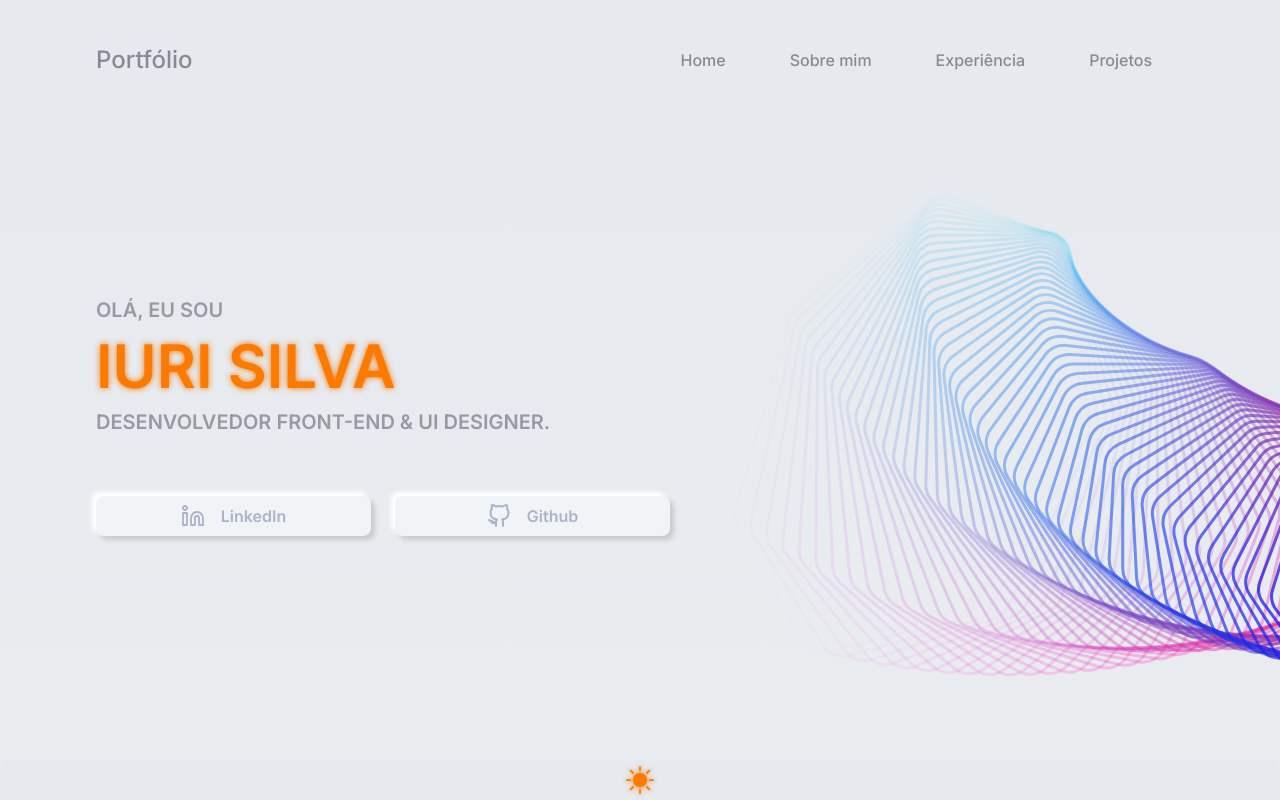
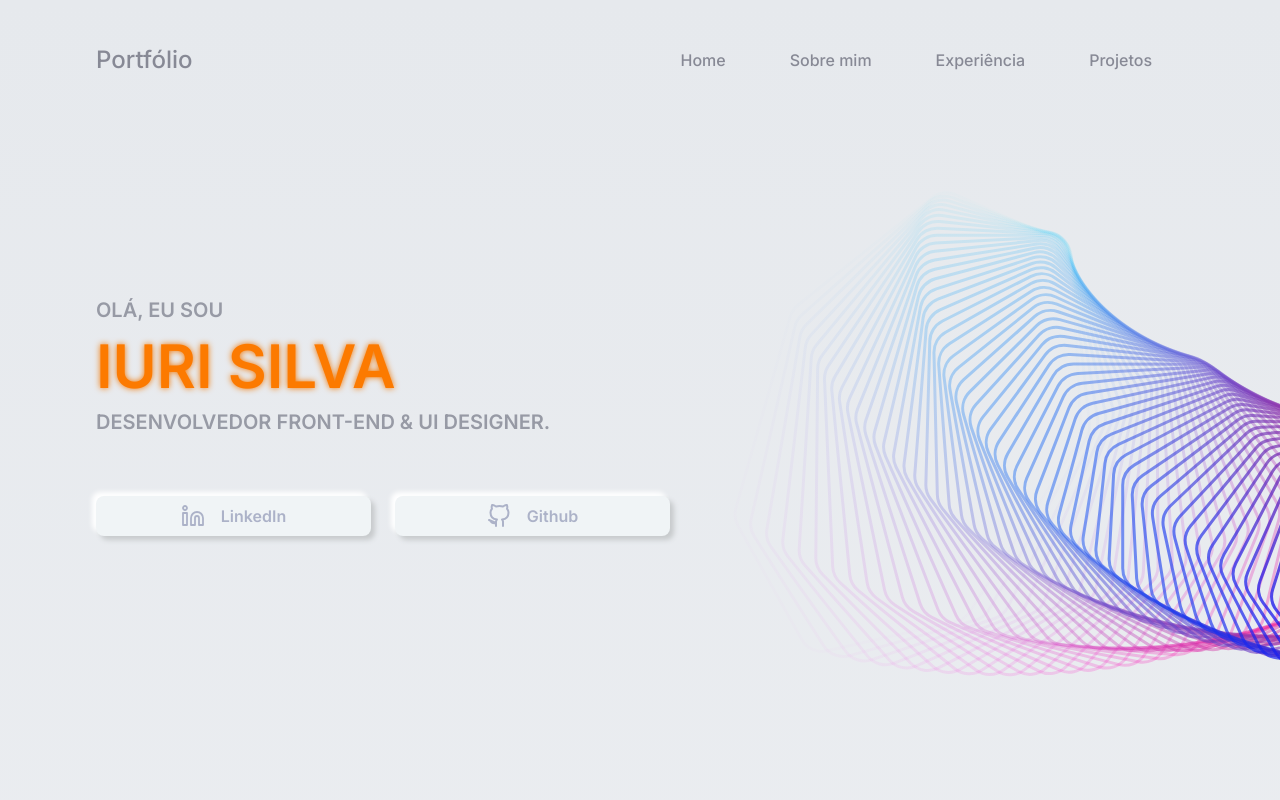
Before and after one commit to lui-dias/desafio-20, a Next.js app: page / in a window 1280 px wide. Shown: the top 800 px of the page. Built offline with nearby package versions, Linux system fonts and the light colour scheme.

Commit message:
increase height + hidden bottom menu on desktop

```diff
--- a/src/components/BottomMenu/index.tsx
+++ b/src/components/BottomMenu/index.tsx
@@ -11,7 +11,7 @@ type Props = {
 
 export function BottomMenu({ theme, setTheme }: Props) {
     return (
-        <div className='menu fixed w-screen h-[5vh] bg-[#e6e9ed] dark:bg-_dark-200 top-[calc(100%-5vh)] z-50 rounded-t-lg'>
+        <div className='menu fixed w-screen h-[7vh] bg-[#e6e9ed] dark:bg-_dark-200 top-[calc(100%-7vh)] z-50 rounded-t-lg lg:hidden'>
             <ul className='flex justify-around items-center w-full h-full px-4'>
                 <li onClick={() => setTheme(theme => (theme === 'light' ? 'dark' : 'light'))}>
                     {theme === 'light' ? (
```
